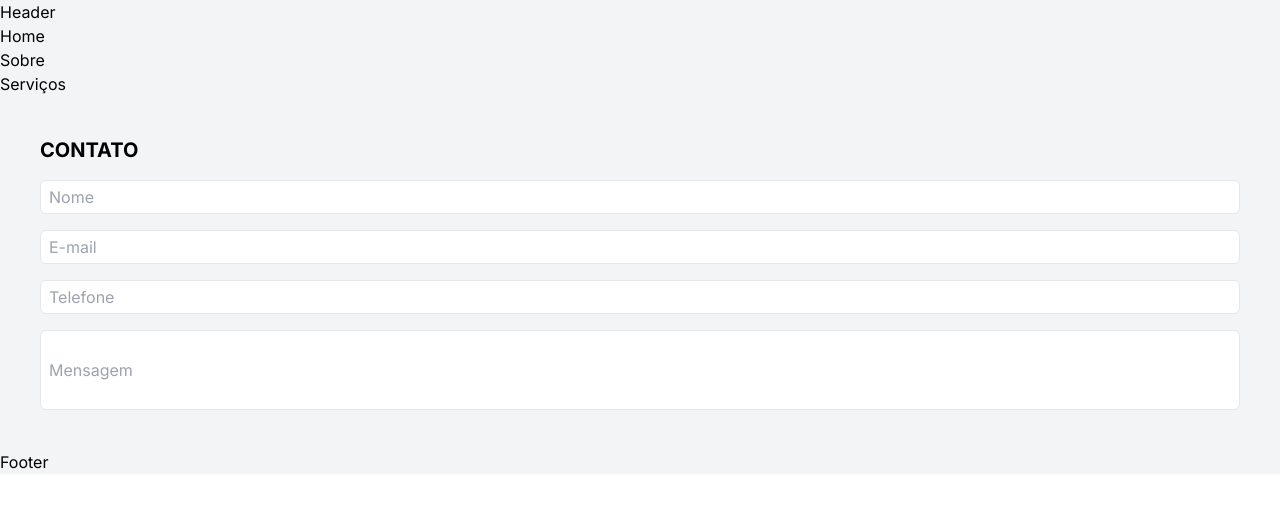
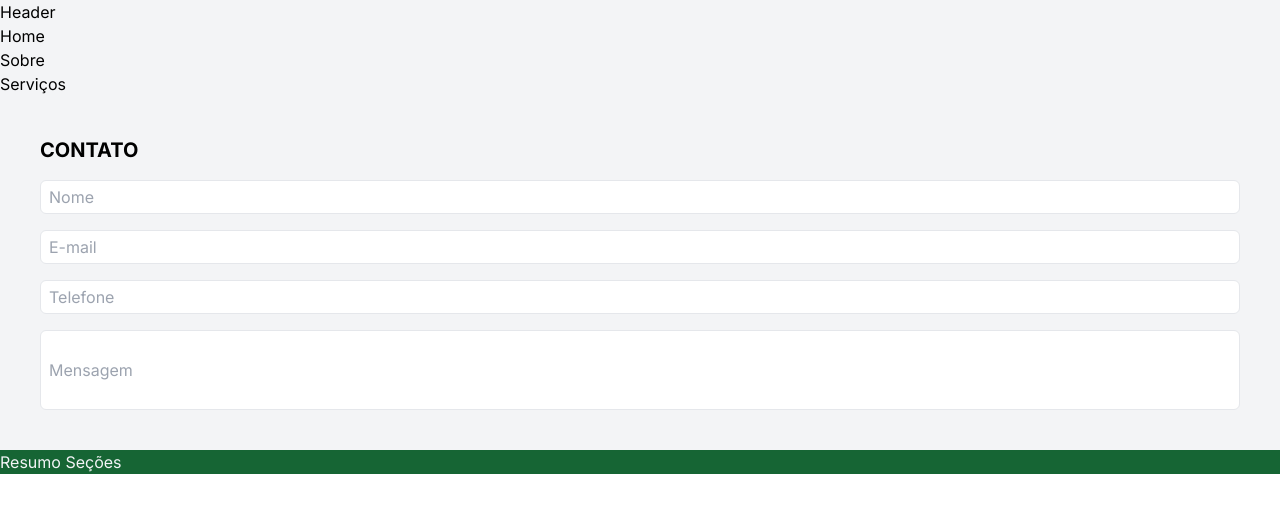
Before and after one commit to CarolinaRTC/WG, a Next.js app: page / in a window 1280 px wide. Shown: the top 512 px of the page. Built offline with nearby package versions, Linux system fonts and the light colour scheme.

Commit message:
Criando seção footer

```diff
--- a/app/components/Footer.tsx
+++ b/app/components/Footer.tsx
@@ -1,5 +1,9 @@
 import React from "react";
 
 export const Footer = () => {
-  return <div>Footer</div>;
+  return (
+    <footer className="bg-green-800 text-gray-100">
+      <h1>Resumo Seções</h1>
+    </footer>
+  );
 };
```
